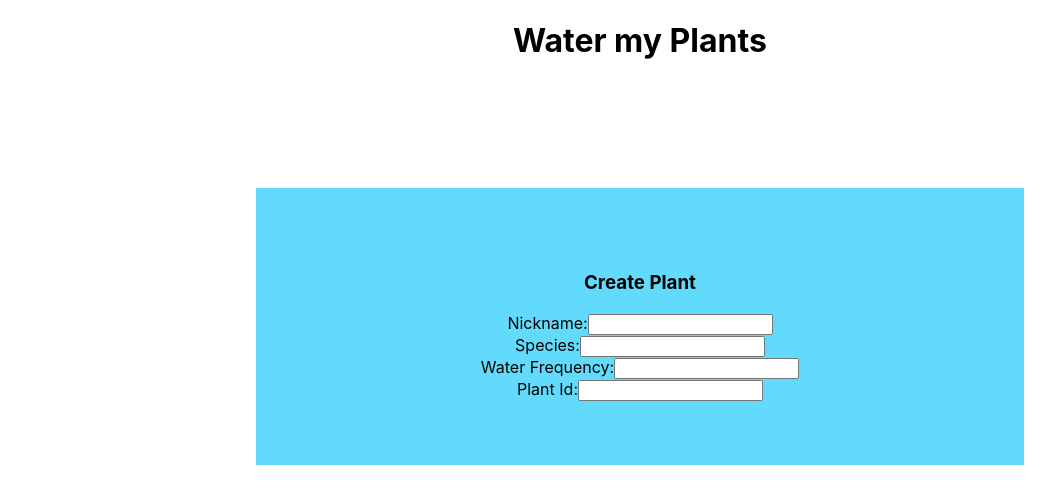
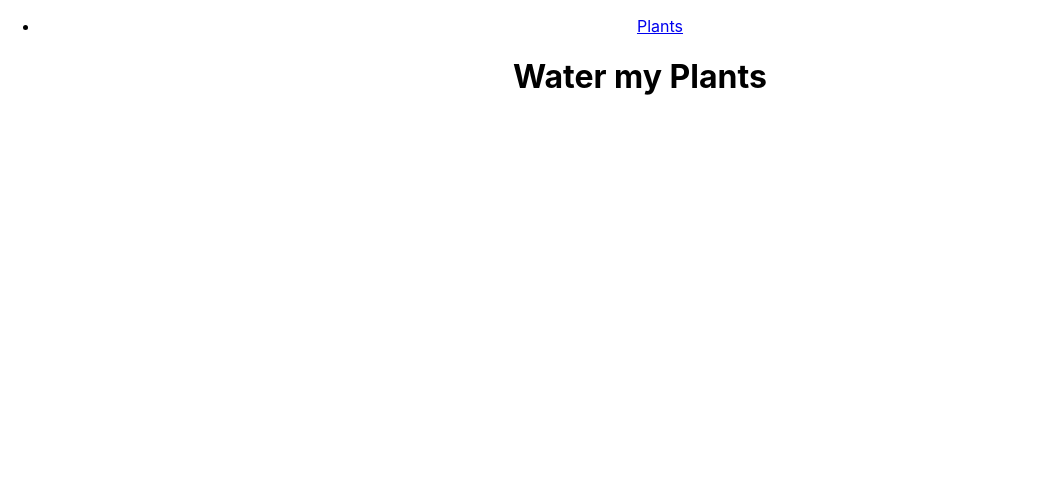
Before and after one commit to ft-water-my-plants/frontend, a React (Create React App) app: page / in a window 1280 px wide. Shown: the top 504 px of the page, without its empty margins (0-1064 px from the left). Built offline with nearby package versions, Linux system fonts and the light colour scheme.

Commit message:
Filled out App and src index also installed redux and more

```diff
--- a/package.json
+++ b/package.json
@@ -8,7 +8,12 @@
     "@testing-library/user-event": "^12.8.3",
     "react": "^17.0.2",
     "react-dom": "^17.0.2",
+    "react-redux": "^7.2.5",
+    "react-router-dom": "^5.3.0",
     "react-scripts": "4.0.3",
+    "redux": "^4.1.1",
+    "redux-logger": "^3.0.6",
+    "redux-thunk": "^2.3.0",
     "web-vitals": "^1.1.2"
   },
   "scripts": {
--- a/src/App.js
+++ b/src/App.js
@@ -1,17 +1,26 @@
-import logo from './logo.svg';
+import React from 'react';
+import { BrowserRouter as Router, Route, Switch, Link } from 'react-router-dom';
+import Plant from './PlantObject';
+
 import './App.css';
-import Plant from './PlantObject'
-
-
 
 function App() {
   return (
-    <div>
-      <center>
-        <h1>Water my Plants</h1>
-        <Plant />
-      </center>
-    </div>
+    <Router>
+      <div className='App'>
+        <ul>
+          <li>
+            <Link to='/plants'>Plants</Link>
+          </li>
+        </ul>
+        <Switch>
+          <center>
+            <h1>Water my Plants</h1>
+            <Route path='/plants' component={Plant} />
+          </center>
+        </Switch>
+      </div>
+    </Router>
   );
 }
 
--- a/src/index.js
+++ b/src/index.js
@@ -4,10 +4,21 @@ import './index.css';
 import App from './App';
 import reportWebVitals from './reportWebVitals';
 
+import { createStore, applyMiddleware } from 'redux';
+import { Provider } from 'react-redux';
+
+import logger from 'redux-logger';
+import thunk from 'redux-thunk';
+import reducer from './reducers/index';
+
+const store = createStore(reducer, applyMiddleware(thunk, logger));
+
 ReactDOM.render(
-  <React.StrictMode>
-    <App />
-  </React.StrictMode>,
+  <Provider store={store}>
+    <React.StrictMode>
+      <App />
+    </React.StrictMode>
+  </Provider>,
   document.getElementById('root')
 );
 
```
Also changed, not shown: 1 other file (tests, documents, lock files or other folders).
